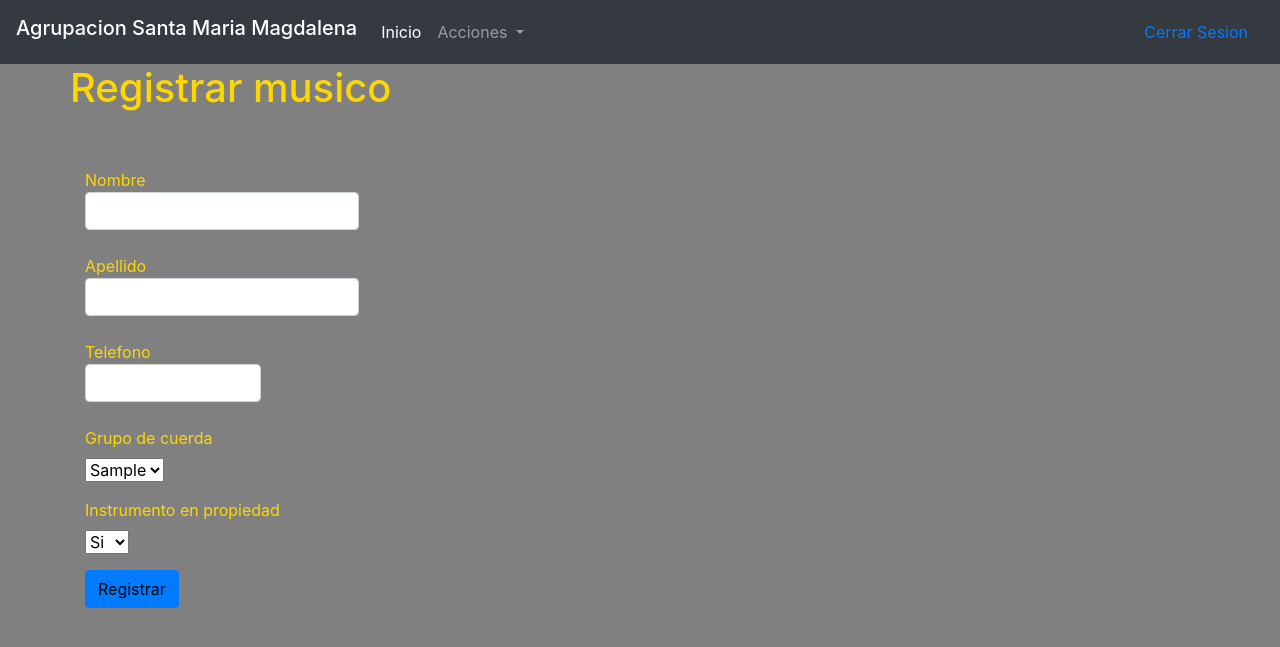
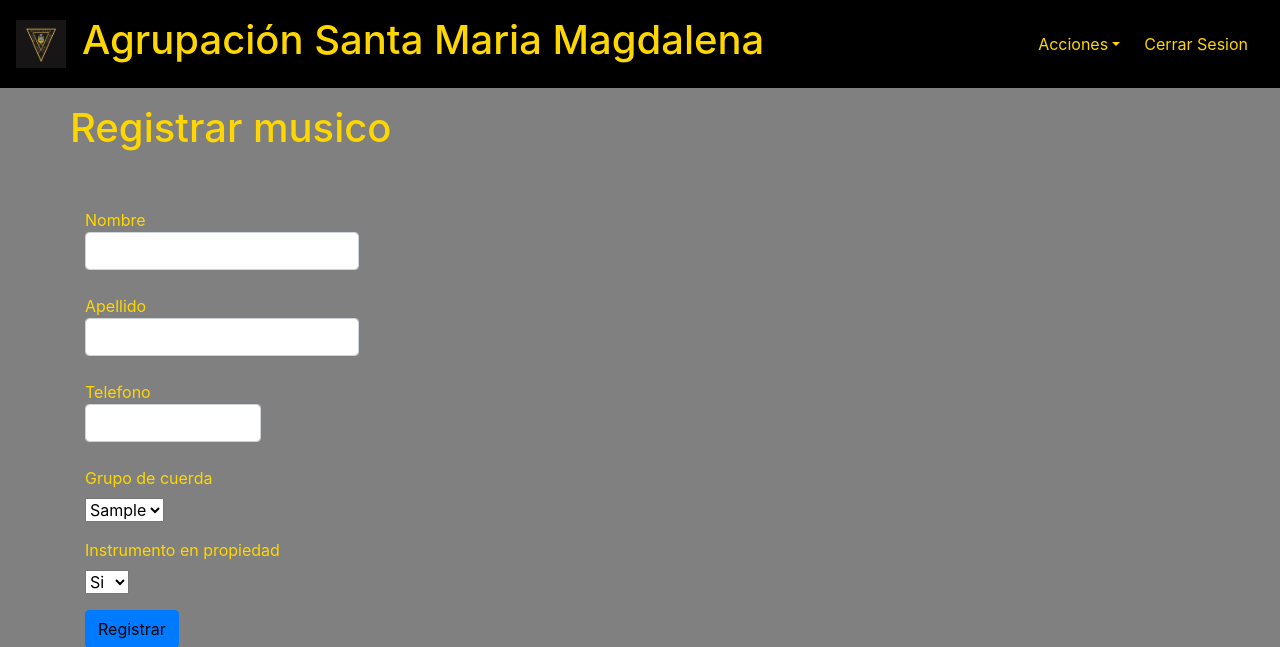
Before and after one commit to DavidSobri/final, a PHP site: page /registrar.php in a window 1280 px wide. Shown: the top 647 px of the page. Run offline with PHP 8.4, Linux system fonts and the light colour scheme; tables that the repository leaves empty or names only in its code hold one stand-in row (values such as "Sample post").

Commit message:
ultima cambios

```diff
--- a/registrar.php
+++ b/registrar.php
@@ -18,37 +18,36 @@
 		<!-- Bootstrap CSS -->
 		<link rel="stylesheet" href="css/bootstrap.min.css">
 		<link rel="stylesheet" href="estiloregistrar.css">
+		<link rel="stylesheet" href="estilos.css">
 		<link rel="shortcut icon" href="images/icono.png">
 
-		<title>Agrupacion Santa Maria Magdalena</title>
-	</head>
+		<title>Agrupación Santa Maria Magdalena</title>
+
 <header>
 
-	<nav class="navbar navbar-expand-lg navbar navbar-dark bg-dark">
-  <h1 class="navbar-brand">Agrupacion Santa Maria Magdalena</h1>
+<nav class="navbar navbar-expand-lg navbar black ">
+<img src="images/logo.jpg" alt="grande" style="width: 50px;" class="align-self-left">
+<h1><a class="nav-link" href="panel_de_control.php">Agrupación Santa Maria Magdalena</h1></a>
 <button class="navbar-toggler" type="button" data-toggle="collapse" data-target="#navbarSupportedContent" aria-controls="navbarSupportedContent" aria-expanded="false" aria-label="Toggle navigation">
 <span class="navbar-toggler-icon"></span>
 </button>
 
 <div class="collapse navbar-collapse" id="navbarSupportedContent">
-    <ul class="navbar-nav mr-auto">
-      <li class="nav-item active">
-	  <a class="nav-link" href="panel_de_control.php">Inicio <span class="sr-only">(current)</span></a>
-      </li>
+<ul class="navbar-nav ml-auto" >
   <li class="nav-item dropdown">
-        <a class="nav-link dropdown-toggle" href="#" id="navbarDropdown" role="button" data-toggle="dropdown" aria-haspopup="true" aria-expanded="false">
-          Acciones
-        </a>
-        <div class="dropdown-menu" aria-labelledby="navbarDropdown">
-          <a class="dropdown-item" href="registrar.php">Registrar</a>
-          <a class="dropdown-item" href="#">Proximamente</a>
+	<a class="nav-link dropdown-toggle" href="#" id="navbarDropdown" role="button" data-toggle="dropdown" aria-haspopup="true" aria-expanded="false">Acciones</a>
+	<div class="dropdown-menu"  aria-labelledby="navbarDropdown">
+	  <a class="dropdown-item" href="registrar.php">Registrar nuevo musico</a>
+	  <a class="dropdown-item" href="contratos.php">Actuaciones</a>
 	</div>
   </li>
 </ul>
-	<a href="login.php" class="form-inline my-2 my-lg-0 nav-link">Cerrar Sesion</a>
+<a href="index.php" class="form-inline my-2 my-lg-0 nav-link">Cerrar Sesion</a>
 </div>
 </nav>
 </header>
+
+</head>
 	<body>
 		<div class="container">
 			<div class="row">
```
Lines whose indentation alone changed are shown as unchanged.
